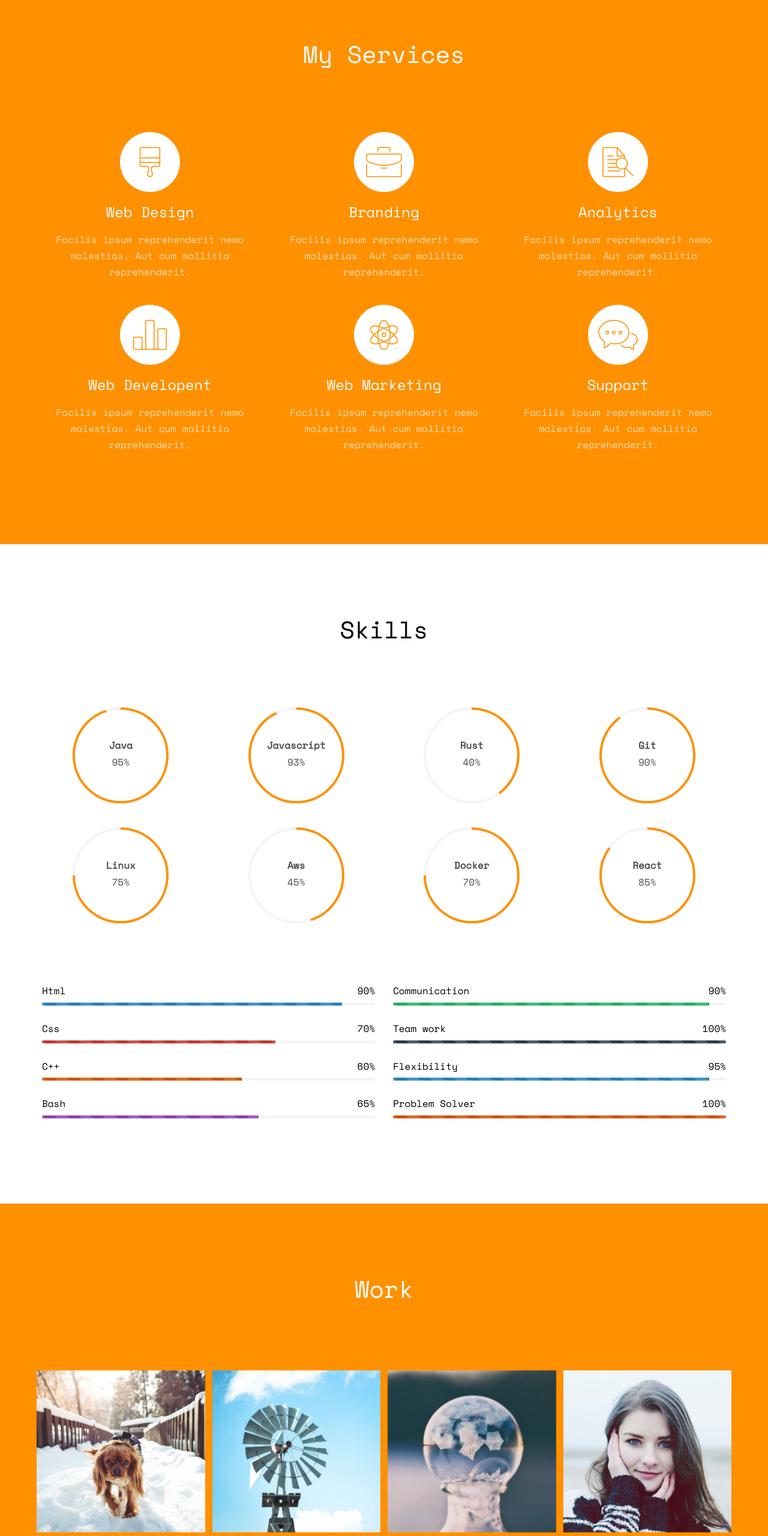
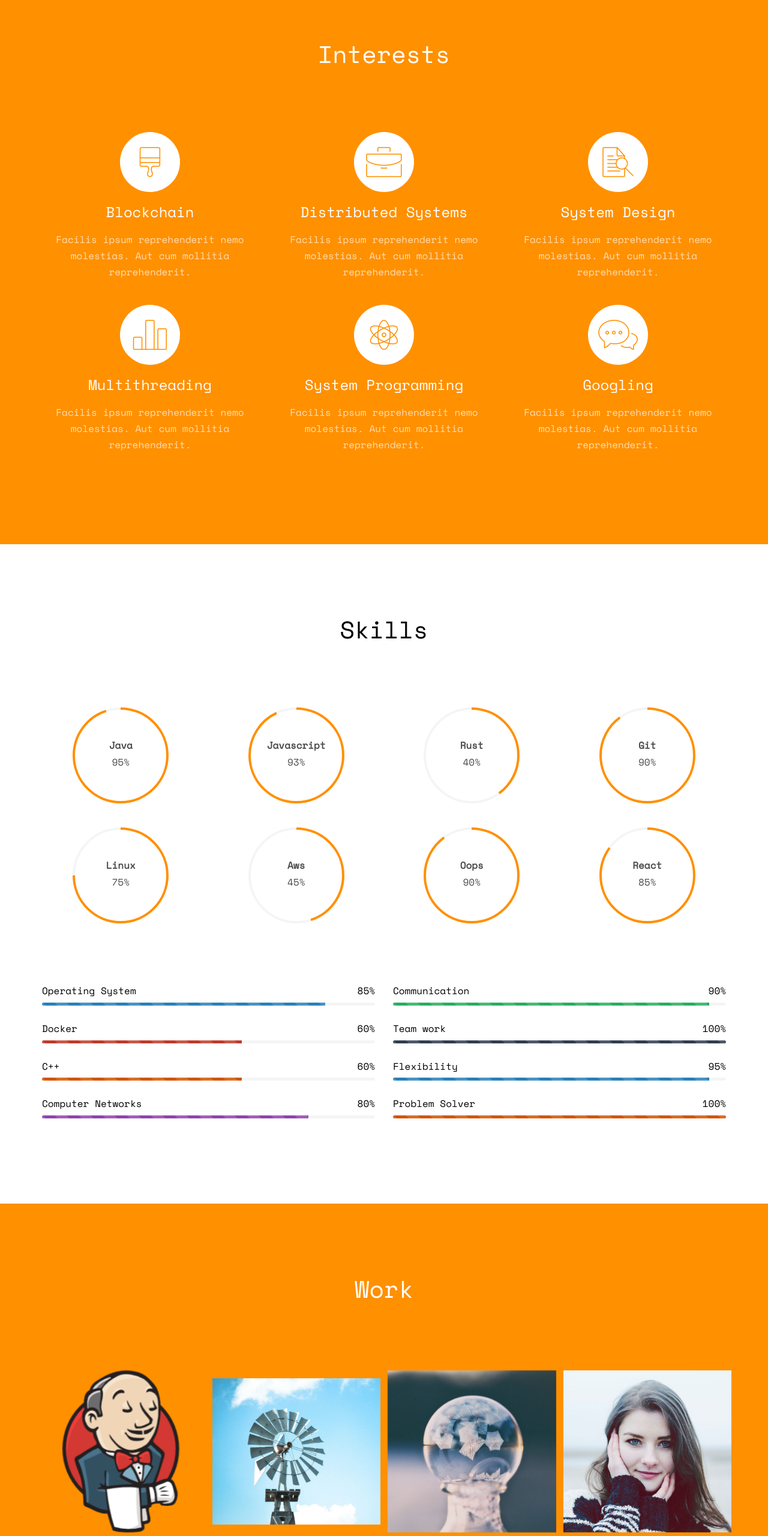
Before and after one commit to Hrushi20/Portfolio, a website: page public/index.html in a window 1280 px wide. Shown: the part 3275-5835 px from the top of the page at 60% size. Drawn offline with nearby package versions, Linux system fonts and the light colour scheme; files whose address does not match are found by name.

Commit message:
added interests, previous work done, updated skills

```diff
--- a/public/index.html
+++ b/public/index.html
@@ -205,7 +205,7 @@
 			<div class="services-padding">
 				<div class="row">
 					<div class="col-md-8 col-md-offset-2 text-center fh5co-heading">
-						<h2>My Services</h2>
+						<h2>Interests</h2>
 					</div>
 				</div>
 				<div class="row">
@@ -215,7 +215,7 @@
 								<i class="icon-paintbrush"></i>
 							</span>
 							<div class="feature-copy">
-								<h3>Web Design</h3>
+								<h3>Blockchain</h3>
 								<p>Facilis ipsum reprehenderit nemo molestias. Aut cum mollitia reprehenderit.</p>
 							</div>
 						</div>
@@ -227,7 +227,7 @@
 								<i class="icon-briefcase"></i>
 							</span>
 							<div class="feature-copy">
-								<h3>Branding</h3>
+								<h3>Distributed Systems</h3>
 								<p>Facilis ipsum reprehenderit nemo molestias. Aut cum mollitia reprehenderit.</p>
 							</div>
 						</div>
@@ -239,7 +239,7 @@
 								<i class="icon-search"></i>
 							</span>
 							<div class="feature-copy">
-								<h3>Analytics</h3>
+								<h3>System Design</h3>
 								<p>Facilis ipsum reprehenderit nemo molestias. Aut cum mollitia reprehenderit.</p>
 							</div>
 						</div>
@@ -255,7 +255,7 @@
 								<i class="icon-bargraph"></i>
 							</span>
 							<div class="feature-copy">
-								<h3>Web Developent</h3>
+								<h3>Multithreading</h3>
 								<p>Facilis ipsum reprehenderit nemo molestias. Aut cum mollitia reprehenderit.</p>
 							</div>
 						</div>
@@ -268,7 +268,7 @@
 								<i class="icon-genius"></i>
 							</span>
 							<div class="feature-copy">
-								<h3>Web Marketing</h3>
+								<h3>System Programming</h3>
 								<p>Facilis ipsum reprehenderit nemo molestias. Aut cum mollitia reprehenderit.</p>
 							</div>
 						</div>
@@ -280,7 +280,7 @@
 								<i class="icon-chat"></i>
 							</span>
 							<div class="feature-copy">
-								<h3>Support</h3>
+								<h3>Googling</h3>
 								<p>Facilis ipsum reprehenderit nemo molestias. Aut cum mollitia reprehenderit.</p>
 							</div>
 						</div>
@@ -318,7 +318,7 @@
 					<div class="chart" data-percent="45"><span><strong>Aws</strong>45%</span></div>
 				</div>
 				<div class="col-md-3 col-sm-6 col-xs-12 text-center">
-					<div class="chart" data-percent="75"><span><strong>Docker</strong>70%</span></div>
+					<div class="chart" data-percent="90"><span><strong>Oops</strong>90%</span></div>
 				</div>
 				<div class="col-md-3 col-sm-6 col-xs-12 text-center">
 					<div class="chart" data-percent="85"><span><strong>React</strong>85%</span></div>
@@ -327,18 +327,18 @@
 			<div class="row">
 				<div class="col-md-6">
 					<div class="progress-wrap">
-						<h3><span class="name-left">Html</span><span class="value-right">90%</span></h3>
+						<h3><span class="name-left">Operating System</span><span class="value-right">85%</span></h3>
 						<div class="progress">
 						  <div class="progress-bar progress-bar-1 progress-bar-striped active" role="progressbar"
-						  aria-valuenow="90" aria-valuemin="0" aria-valuemax="100" style="width:90%">
+						  aria-valuenow="85" aria-valuemin="0" aria-valuemax="100" style="width:85%">
 						  </div>
 						</div>
 					</div>
 					<div class="progress-wrap">
-						<h3><span class="name-left">Css</span><span class="value-right">70%</span></h3>
+						<h3><span class="name-left">Docker</span><span class="value-right">60%</span></h3>
 						<div class="progress">
 						  <div class="progress-bar progress-bar-2 progress-bar-striped active" role="progressbar"
-						  aria-valuenow="70" aria-valuemin="0" aria-valuemax="100" style="width:70%">
+						  aria-valuenow="60" aria-valuemin="0" aria-valuemax="100" style="width:60%">
 						  </div>
 						</div>
 					</div>
@@ -351,10 +351,10 @@
 						</div>
 					</div>
 					<div class="progress-wrap">
-						<h3><span class="name-left">Bash</span><span class="value-right">65%</span></h3>
+						<h3><span class="name-left">Computer Networks</span><span class="value-right">80%</span></h3>
 						<div class="progress">
 						  <div class="progress-bar progress-bar-4 progress-bar-striped active" role="progressbar"
-						  aria-valuenow="65" aria-valuemin="0" aria-valuemax="100" style="width:65%">
+						  aria-valuenow="80" aria-valuemin="0" aria-valuemax="100" style="width:80%">
 						  </div>
 						</div>
 					</div>
@@ -406,34 +406,34 @@
 			</div>
 			<div class="row">
 				<div class="col-md-3 text-center col-padding animate-box">
-					<a href="#" class="work" style="background-image: url(images/portfolio-1.jpg);">
+					<a href="https://github.com/jenkinsci/git-plugin/pull/1277" target="_blank" class="work" style="background-image: url(images/jenkins.png);background-size: contain;">
 						<div class="desc">
-							<h3>Project Name</h3>
-							<span>Illustration</span>
+							<h3>Automatic Git Cache Maintenance</h3>
+							<span>Java Junit</span>
 						</div>
 					</a>
 				</div>
 				<div class="col-md-3 text-center col-padding animate-box">
-					<a href="#" class="work" style="background-image: url(images/portfolio-2.jpg);">
+					<a href="https://www.formulateai.in/" target="_blank" class="work" style="background-image: url(images/portfolio-2.jpg);background-size: contain;">
 						<div class="desc">
-							<h3>Project Name</h3>
-							<span>Brading</span>
+							<h3>Website development</h3>
+							<span>React</span>
 						</div>
 					</a>
 				</div>
 				<div class="col-md-3 text-center col-padding animate-box">
-					<a href="#" class="work" style="background-image: url(images/portfolio-3.jpg);">
+					<a href="https://github.com/Hrushi20/BKyc" target="_blank" class="work" style="background-image: url(images/portfolio-3.jpg);">
 						<div class="desc">
-							<h3>Project Name</h3>
-							<span>Illustration</span>
+							<h3>KYC using Blockchain</h3>
+							<span>React NodeJs Ipfs Solidity</span>
 						</div>
 					</a>
 				</div>
 				<div class="col-md-3 text-center col-padding animate-box">
-					<a href="#" class="work" style="background-image: url(images/portfolio-4.jpg);">
+					<a href="https://github.com/locus-jntu/locus/tree/dev" target="_blank" class="work" style="background-image: url(images/portfolio-4.jpg);">
 						<div class="desc">
-							<h3>Project Name</h3>
-							<span>Design</span>
+							<h3>Placement Portal</h3>
+							<span>NextJs SpringBoot MongoDb</span>
 						</div>
 					</a>
 				</div>
```
Also changed, not shown: public/images/portfolio-1.jpg (deleted).
